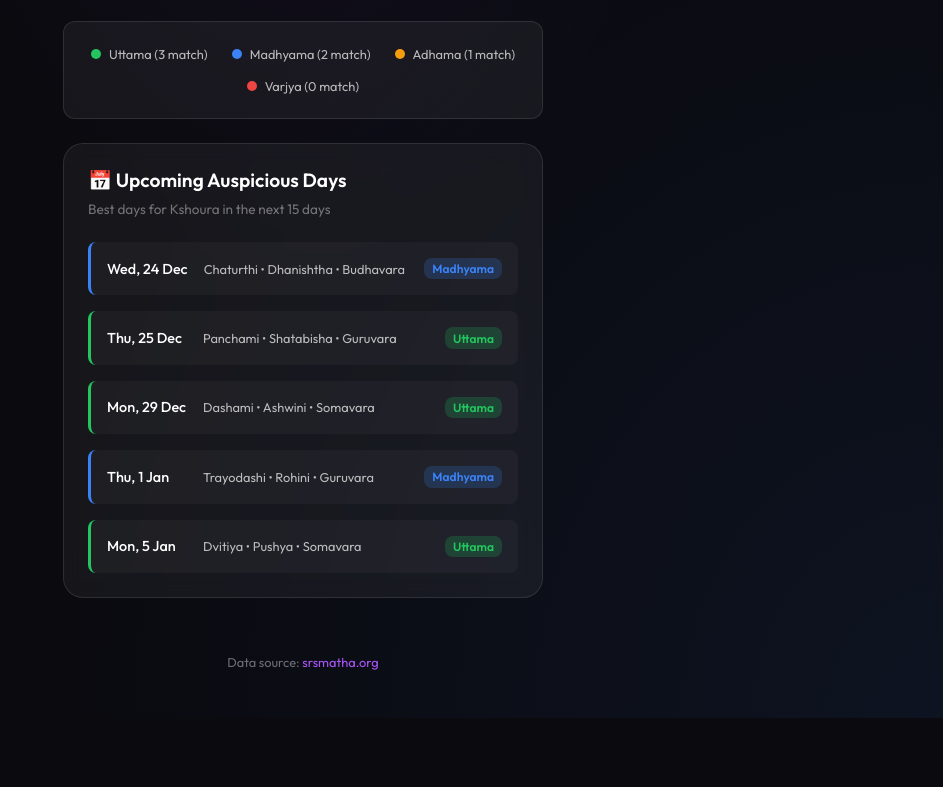
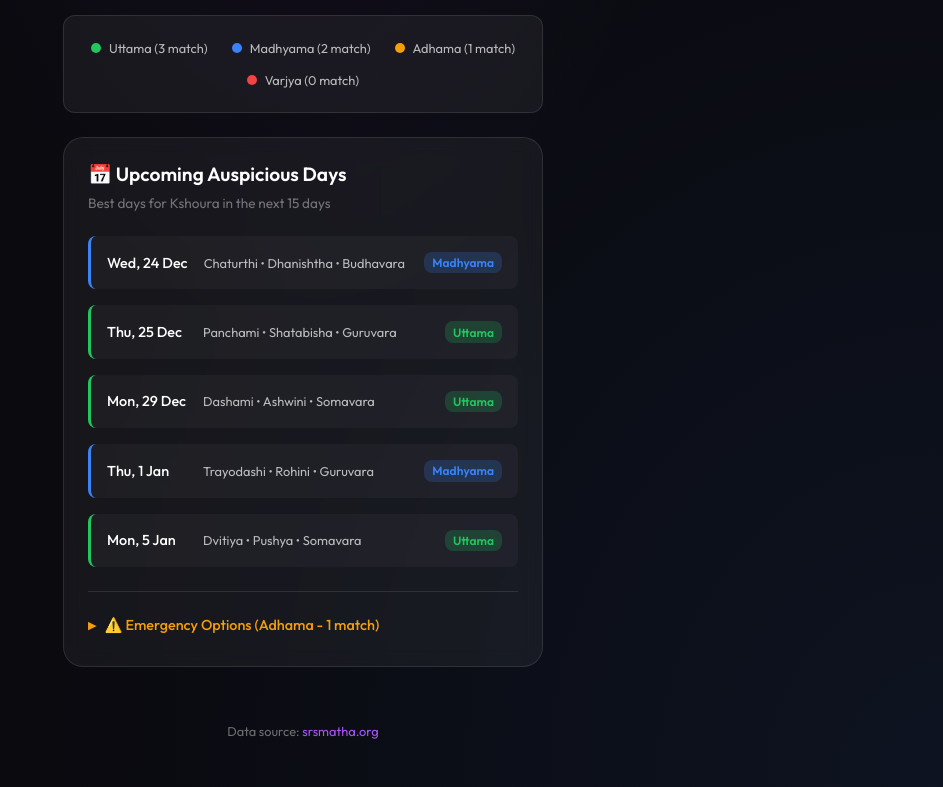
Before and after one commit to annikulkarni/Kshoura, a plain HTML site: page index.html in a window 1280 px wide. Shown: the part 700-1487 px from the top of the page, without its empty margins (337-1280 px from the left). Before the commit the page ends 1418 px from the top, so only its background shows below. Drawn offline with Linux system fonts and the light colour scheme.

Commit message:
Fix timezone bug, add Adhama dropdown, adjust styles

```diff
--- a/app.js
+++ b/app.js
@@ -119,7 +119,10 @@ function calculateRating(panchanga) {
 
 // Format date to YYYY-MM-DD
 function formatDate(date) {
-    return date.toISOString().split('T')[0];
+    const year = date.getFullYear();
+    const month = String(date.getMonth() + 1).padStart(2, '0');
+    const day = String(date.getDate()).padStart(2, '0');
+    return `${year}-${month}-${day}`;
 }
 
 // Format date for display
@@ -247,11 +250,12 @@ function formatShortDate(date) {
         month: 'short'
     });
 }
-
 // Find upcoming auspicious days
 async function findUpcomingDays(daysToCheck = 15) {
     const upcomingList = document.getElementById('upcomingList');
-    const results = [];
+    const adhamaList = document.getElementById('adhamaList');
+    const goodDays = [];
+    const adhamaDays = [];
 
     const today = new Date();
     today.setHours(0, 0, 0, 0);
@@ -265,24 +269,28 @@ async function findUpcomingDays(daysToCheck = 15) {
         if (panchanga) {
             const rating = calculateRating(panchanga);
 
-            // Only show Uttama (3) and Madhyama (2) days
-            if (rating.matches >= 2) {
-                results.push({
+            const dayData = {
                 date: checkDate,
                 panchanga,
                 rating
-                });
+            };
+
+            // Uttama (3) and Madhyama (2) -> good days
+            if (rating.matches >= 2) {
+                goodDays.push(dayData);
+            }
+            // Adhama (1) -> emergency days
+            else if (rating.matches === 1) {
+                adhamaDays.push(dayData);
             }
         }
     }
 
-    // Display results
-    if (results.length === 0) {
+    // Display good days
+    if (goodDays.length === 0) {
         upcomingList.innerHTML = '<div class="no-data-text">No auspicious days found in the next 15 days</div>';
-        return;
-    }
-
-    upcomingList.innerHTML = results.map(item => `
+    } else {
+        upcomingList.innerHTML = goodDays.map(item => `
             <div class="upcoming-item ${item.rating.rating.class}">
                 <span class="upcoming-date">${formatShortDate(item.date)}</span>
                 <span class="upcoming-details">
@@ -295,6 +303,24 @@ async function findUpcomingDays(daysToCheck = 15) {
         `).join('');
     }
 
+    // Display adhama days
+    if (adhamaDays.length === 0) {
+        adhamaList.innerHTML = '<div class="no-data-text">No Adhama days in the next 15 days</div>';
+    } else {
+        adhamaList.innerHTML = adhamaDays.map(item => `
+            <div class="upcoming-item ${item.rating.rating.class}">
+                <span class="upcoming-date">${formatShortDate(item.date)}</span>
+                <span class="upcoming-details">
+                    ${item.panchanga.thithi} • ${item.panchanga.nakshatra} • ${item.panchanga.vasara}
+                </span>
+                <span class="upcoming-rating ${item.rating.rating.class}">
+                    ${item.rating.rating.name}
+                </span>
+            </div>
+        `).join('');
+    }
+}
+
 // Initialize
 document.addEventListener('DOMContentLoaded', async () => {
     await loadPanchanga();
--- a/index.html
+++ b/index.html
@@ -78,6 +78,13 @@
                 <div class="upcoming-list" id="upcomingList">
                     <div class="loading-text">Loading...</div>
                 </div>
+                <!-- Adhama Days (Collapsible) -->
+                <details class="adhama-dropdown">
+                    <summary class="adhama-summary">⚠️ Emergency Options (Adhama - 1 match)</summary>
+                    <div class="upcoming-list" id="adhamaList">
+                        <div class="loading-text">Loading...</div>
+                    </div>
+                </details>
             </div>
         </main>
 
--- a/styles.css
+++ b/styles.css
@@ -72,7 +72,7 @@ body {
 }
 
 .title {
-    font-size: 2.5rem;
+    font-size: 2.2rem;
     font-weight: 700;
     background: linear-gradient(135deg, var(--accent), #ec4899);
     -webkit-background-clip: text;
@@ -367,6 +367,51 @@ body {
     color: var(--madhyama);
 }
 
+.upcoming-rating.adhama {
+    background: rgba(245, 158, 11, 0.2);
+    color: var(--adhama);
+}
+
+/* Adhama Dropdown */
+.adhama-dropdown {
+    margin-top: var(--spacing-md);
+    border-top: 1px solid var(--border);
+    padding-top: var(--spacing-sm);
+}
+
+.adhama-summary {
+    cursor: pointer;
+    color: var(--adhama);
+    font-size: 0.9rem;
+    font-weight: 500;
+    padding: var(--spacing-xs) 0;
+    list-style: none;
+    display: flex;
+    align-items: center;
+    gap: var(--spacing-xs);
+}
+
+.adhama-summary::-webkit-details-marker {
+    display: none;
+}
+
+.adhama-summary::before {
+    content: '▶';
+    font-size: 0.7rem;
+    transition: transform 0.2s ease;
+}
+
+details[open] .adhama-summary::before {
+    transform: rotate(90deg);
+}
+
+.adhama-dropdown .upcoming-list {
+    margin-top: var(--spacing-sm);
+}
+
+.upcoming-item.adhama {
+    border-left-color: var(--adhama);
+}
 .loading-text {
     text-align: center;
     color: var(--text-muted);
```
Lines whose indentation alone changed are shown as unchanged.
